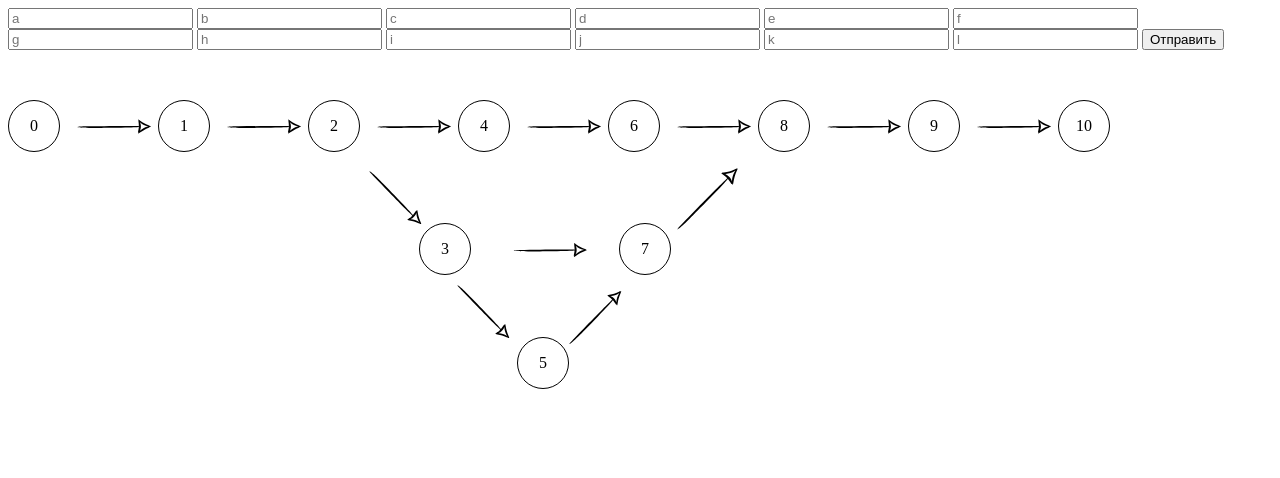
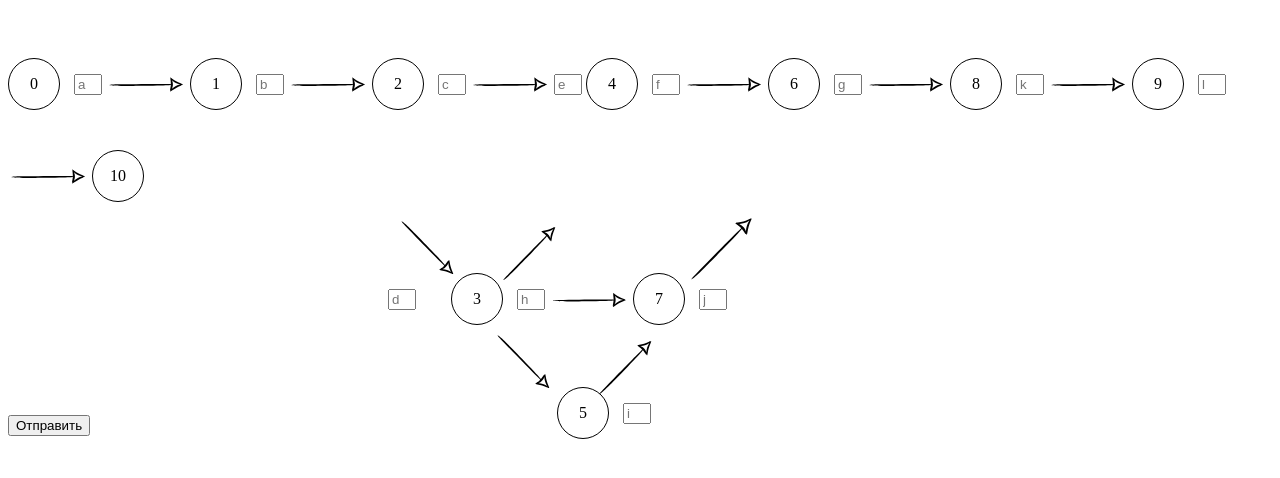
Before and after one commit to T0karevS/mm, a PHP site: page / in a window 1280 px wide. Shown: the top 478 px of the page. Run offline with PHP 8.4, Linux system fonts and the light colour scheme.

Commit message:
Add files via upload

```diff
--- a/index.php
+++ b/index.php
@@ -9,51 +9,52 @@
 </head>
 <body>
     <form method="post" class="form1">
-    <input type="text" id="zero" class="zero" name="zero" placeholder="a">
-    <input type="text" id="1st" class="1st" name="1st" placeholder="b">
-    <input type="text" id="2nd" class="2nd" name="2nd" placeholder="c">
-    <input type="text" id="3rd" class="3rd" name="3rd" placeholder="d">
-    <input type="text" id="4th" class="4th" name="4th" placeholder="e">
-    <input type="text" id="5th" class="5th" name="5th" placeholder="f">
-    <input type="text" id="6th" class="6th" name="6th" placeholder="g">
-    <input type="text" id="7th" class="7th" name="7th" placeholder="h">
-    <input type="text" id="8th" class="8th" name="8th" placeholder="i">
-    <input type="text" id="9th" class="9th" name="9th" placeholder="j">
-    <input type="text" id="10th" class="10th" name="10th" placeholder="k">
-    <input type="text" id="11th" class="11th" name="11th" placeholder="l">
-    <button class="btn">Отправить</button>
+
     <div class="div0">
         <div class="div1">
             <p class="p-0">0</p>
+            <input type="text" id="zero" class="zero" name="zero" placeholder="a">
             <img class="arrow1" src="svg/1.svg" >
             <p class="p-1">1</p>
+            <input type="text" id="1st" class="1st" name="1st" placeholder="b">
             <img class="arrow1" src="svg/1.svg" >
             <p class="p-2">2</p>
+            <input type="text" id="2nd" class="2nd" name="2nd" placeholder="c">
             <img class="arrow1" src="svg/1.svg" >
+            <input type="text" id="4th" class="4th" name="4th" placeholder="e" style="margin-top: 40px;">
             <p class="p-4">4</p>
+            <input type="text" id="5th" class="5th" name="5th" placeholder="f">
             <img class="arrow1" src="svg/1.svg" >
             <p class="p-6">6</p>
+            <input type="text" id="6th" class="6th" name="6th" placeholder="g">
             <img class="arrow1" src="svg/1.svg" >
             <p class="p-8">8</p>
+            <input type="text" id="10th" class="10th" name="10th" placeholder="k">
             <img class="arrow1" src="svg/1.svg" >
             <p class="p-9">9</p>
+            <input type="text" id="11th" class="11th" name="11th" placeholder="l">
             <img class="arrow1" src="svg/1.svg" >
             <p class="p-10">10</p>
         </div>
         <div class="div2">
+        <input type="text" id="3rd" class="3rd" name="3rd" placeholder="d" style="margin-right: -40px;">
             <img class="arrow2" src="svg/2.svg"  >
-                <p class="p-3" style="margin-top: 10px;  margin-left: -30px;">3</p>
-                <img class="arrow1" src="svg/1.svg" style=" height: 56px; width: 130px;" >
+             <p class="p-3" style="margin-top: 10px;  margin-left: -30px;">3</p>
+                <img class="arrow3" src="svg/3106303.svg">
+                <input type="text" id="7th" class="7th" name="7th" placeholder="h" style="margin-left: -90px;">
+                <img class="arrow1" src="svg/1.svg" style=" height: 56px; margin-left: 0px" >
                 <p class="p-7" >7</p>
-                <img class="arrow3" src="svg/3106303.svg" style="height: 66px; width: 100px; " >
+                <input type="text" id="9th" class="9th" name="9th" placeholder="j">
+                <img class="arrow3" src="svg/3106303.svg" style="height: 66px; width: 100px; margin-left: -60px; " >
             </div>
             <div class="div3">
                 <img class="arrow2" src="svg/2.svg" >
                 <p class="p-5" style="margin-left: -20px;">5</p>
-                <img class="arrow3" src="svg/3106303.svg" >
+                <input type="text" id="8th" class="8th" name="8th" placeholder="i">
+                <img class="arrow3" src="svg/3106303.svg" style="margin-left: -70px;" >
             </div>
     </div>
-
+    <button class="btn">Отправить</button>
     <div class="info"></div>
     </form>
     <script src="https://ajax.googleapis.com/ajax/libs/jquery/2.2.0/jquery.min.js"></script>
--- a/style.css
+++ b/style.css
@@ -12,11 +12,11 @@ p
 }
 .div2
 {
-    margin-left: 340px;
+    margin-left: 380px;
 }
 .div3
 {
-    margin-left: 428px;
+    margin-left: 468px;
     height: 100px;
 }
 .arrow1
@@ -34,3 +34,7 @@ p
     width: 80px;
     margin: 25px 34px 21px -28px;
 }
+input
+{
+    width: 20px;
+}
```
